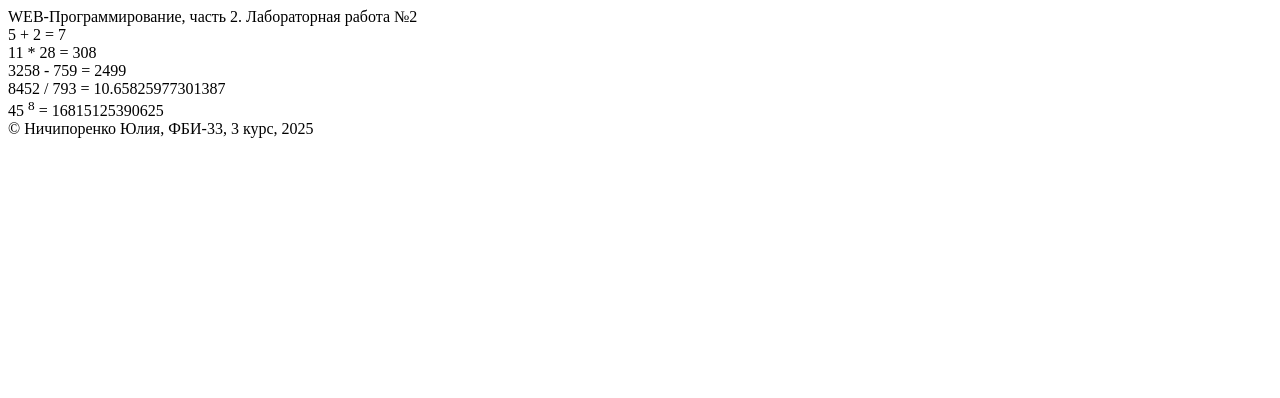
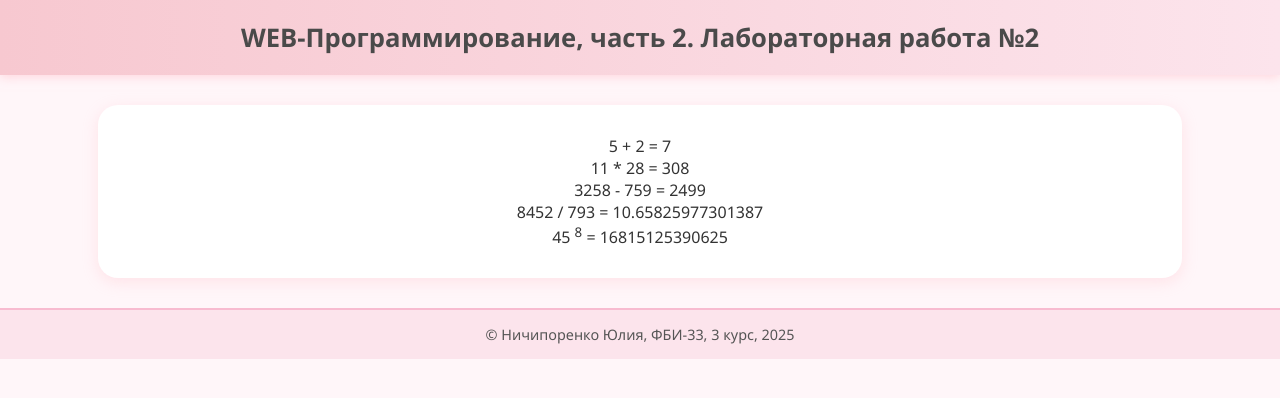
Before and after one commit to JuliaNich/web-back-labs, a Flask app: page /lab2/example in a window 1280 px wide. Shown: the top 398 px of the page. Run offline with Flask 3, Linux system fonts and the light colour scheme.

Commit message:
Подключение стилей

```diff
--- /dev/null
+++ b/static/main.css
@@ -0,0 +1,84 @@
+body {
+    font-family: "Segoe UI", Arial, sans-serif;
+    background-color: #fff6f9;
+    color: #333;
+    margin: 0;
+    padding: 0;
+}
+
+header {
+    background: linear-gradient(90deg, #f7c8d0, #fce4ec);
+    color: #4a4a4a;
+    text-align: center;
+    font-size: 1.6em;
+    font-weight: bold;
+    padding: 20px 0;
+    box-shadow: 0 2px 10px rgba(255, 182, 193, 0.5);
+}
+
+main {
+    padding: 30px;
+    text-align: center;
+    background-color: #fff;
+    margin: 30px auto;
+    width: 80%;
+    border-radius: 20px;
+    box-shadow: 0 4px 15px rgba(255, 182, 193, 0.3);
+}
+
+h1, h2, h3 {
+    color: #c44a70;
+}
+
+a {
+    color: #e06b92;
+    text-decoration: none;
+    font-weight: bold;
+    transition: 0.3s;
+}
+
+a:hover {
+    color: #c74474;
+    text-decoration: underline;
+}
+
+img {
+    max-width: 100%;
+    border-radius: 15px;
+    box-shadow: 0 4px 10px rgba(255, 182, 193, 0.4);
+    margin-top: 20px;
+}
+
+footer {
+    background-color: #fce4ec;
+    color: #555;
+    text-align: center;
+    padding: 15px;
+    font-size: 0.9em;
+    border-top: 2px solid #f8bbd0;
+}
+
+button, .btn {
+    background-color: #f8bbd0;
+    border: none;
+    border-radius: 25px;
+    padding: 10px 20px;
+    color: #4a4a4a;
+    cursor: pointer;
+    font-weight: 600;
+    transition: all 0.3s ease;
+}
+
+button:hover, .btn:hover {
+    background-color: #f48fb1;
+}
+
+div.box {
+    background-color: #fff0f5;
+    border: 2px solid #f8bbd0;
+    border-radius: 15px;
+    padding: 15px;
+    margin: 10px auto;
+    width: 70%;
+    box-shadow: 0 2px 10px rgba(255, 182, 193, 0.2);
+}
--- a/templates/example.html
+++ b/templates/example.html
@@ -4,6 +4,7 @@
     <meta charset="UTF-8">
     <meta name="viewport" content="width=device-width, initial-scale=1.0">
     <title>Ничипоренко Юлия. Лабораторная работа №{{No}}</title>
+    <link rel="stylesheet" href="{{ url_for('static', filename='main.css') }}">
 </head>
 <body>
     <header>
```
